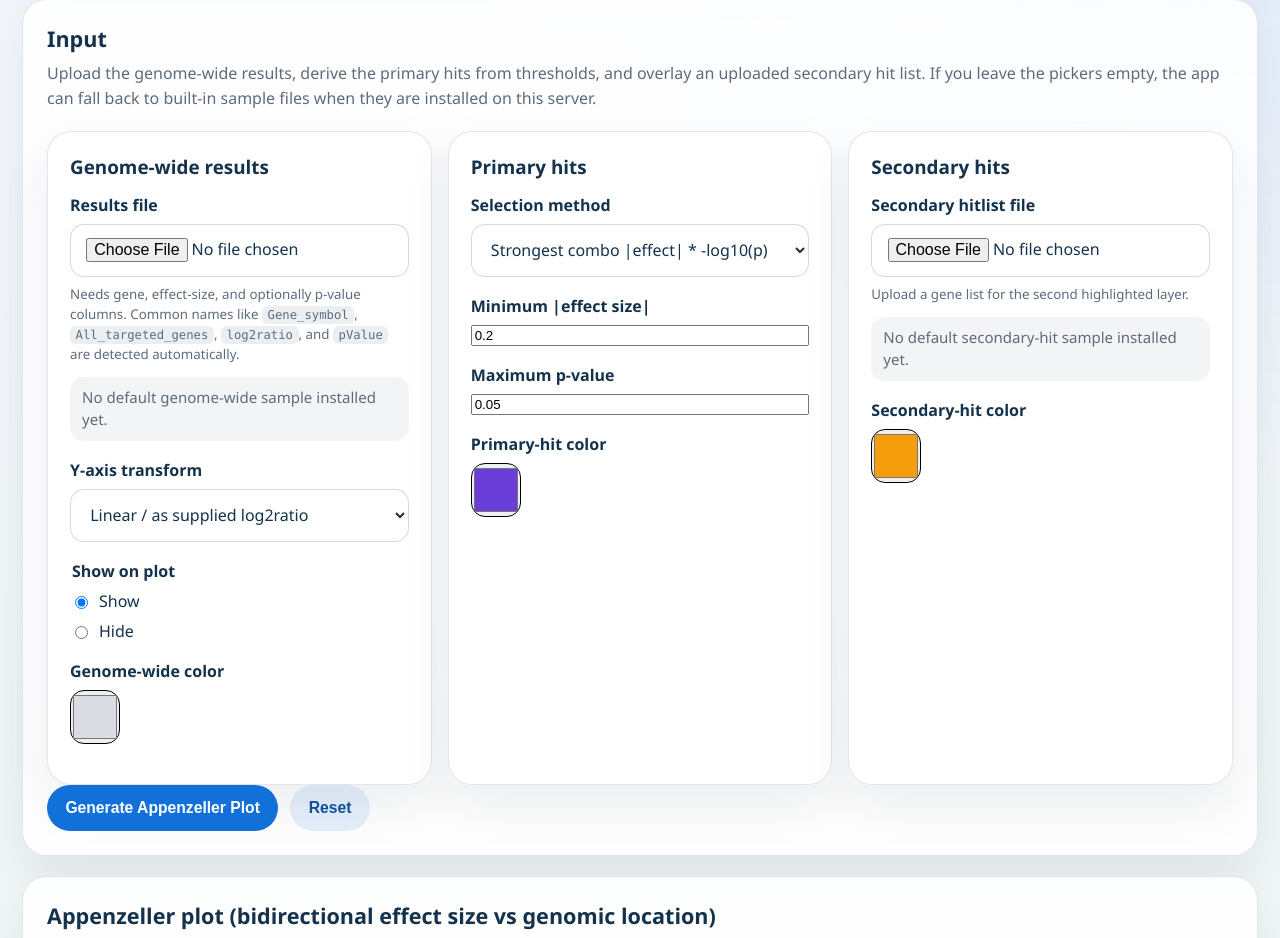
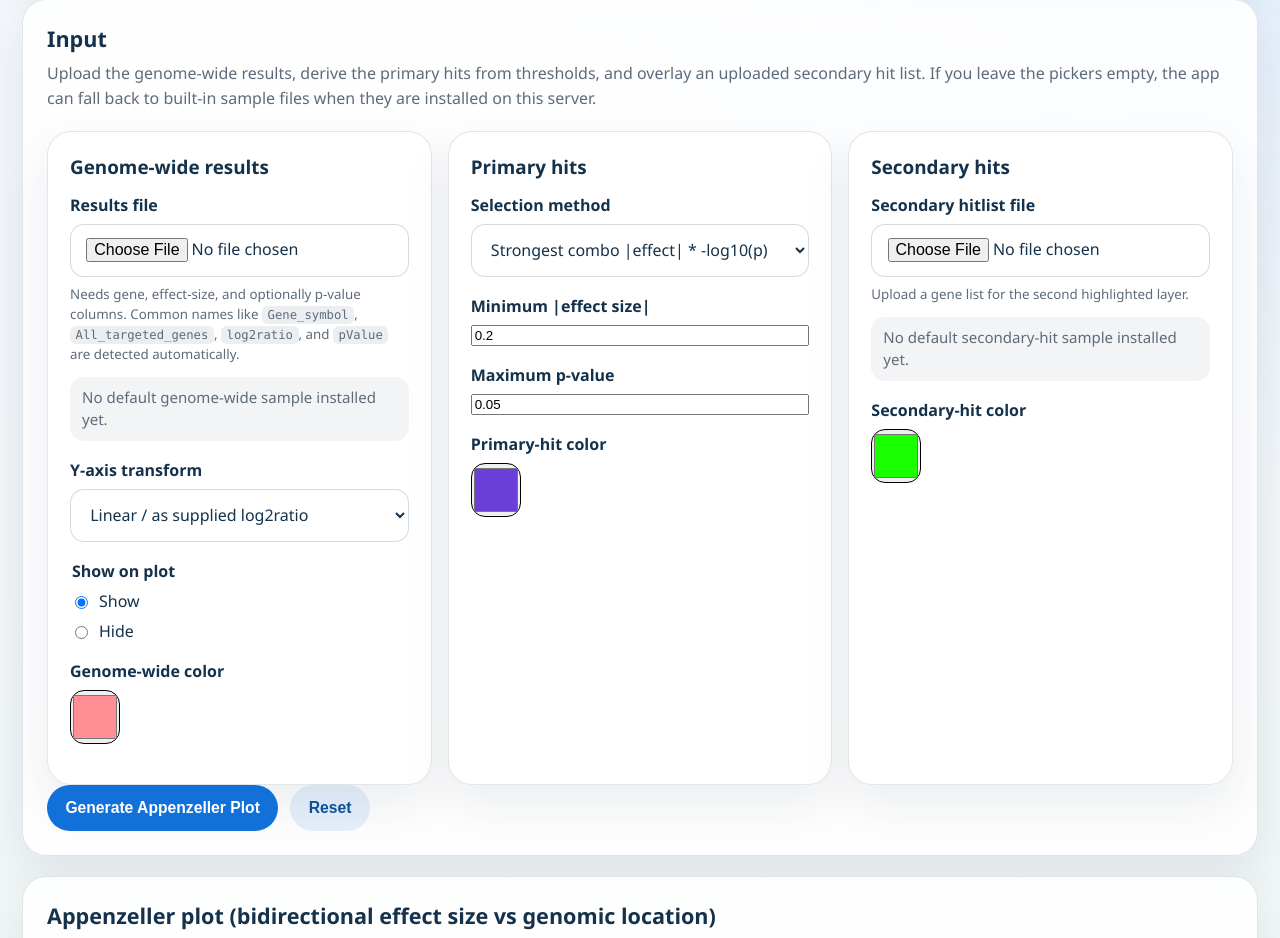
Before and after one commit to isab-science/genomic-hit-locator, a FastAPI app: page / in a window 1280 px wide. Shown: the part 445-1383 px from the top of the page. Run offline with FastAPI, Linux system fonts and the light colour scheme; some libraries are stand-ins or nearby versions.

Commit message:
Set updated default plot colors

```diff
--- a/app.py
+++ b/app.py
@@ -799,9 +799,9 @@
     all_genes_file: UploadFile | None = File(default=None),
     secondary_hits_file: UploadFile | None = File(default=None),
     scale_mode: str = Form(default="linear"),
-    genomewide_color: str = Form(default="#d9dde3"),
-    primary_color: str = Form(default="#d93f6a"),
-    secondary_color: str = Form(default="#f59e0b"),
+    genomewide_color: str = Form(default="#ff8f95"),
+    primary_color: str = Form(default="#6a3fd9"),
+    secondary_color: str = Form(default="#19ff00"),
     show_genomewide: str = Form(default="show"),
     primary_mode: str = Form(default="effect_only"),
     primary_effect_threshold: float = Form(default=1.0),
--- a/templates/index.html
+++ b/templates/index.html
@@ -71,7 +71,7 @@
 
             <label class="field color-field">
               <span>Genome-wide color</span>
-              <input type="color" name="genomewide_color" value="#d9dde3">
+              <input type="color" name="genomewide_color" value="#ff8f95">
             </label>
           </section>
 
@@ -119,7 +119,7 @@
 
             <label class="field color-field">
               <span>Secondary-hit color</span>
-              <input type="color" name="secondary_color" value="#f59e0b">
+              <input type="color" name="secondary_color" value="#19ff00">
             </label>
           </section>
         </div>
```
